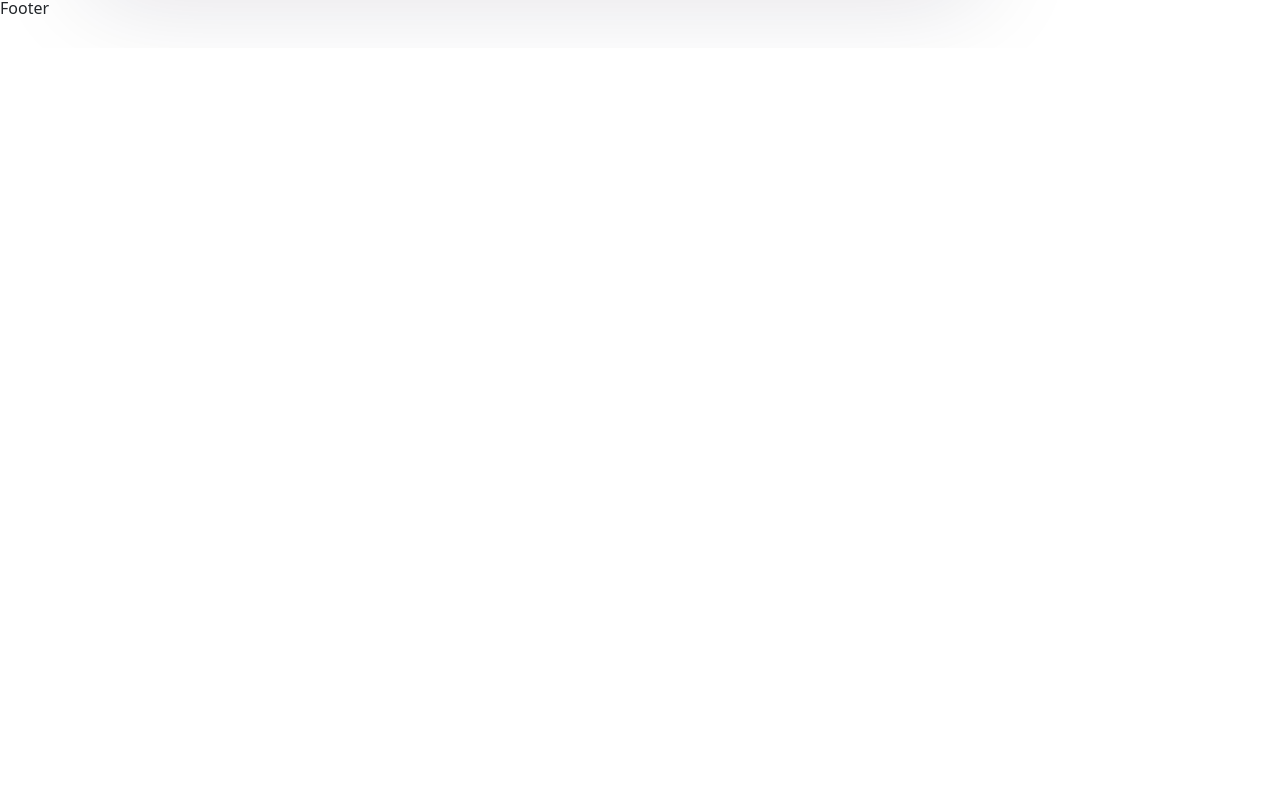
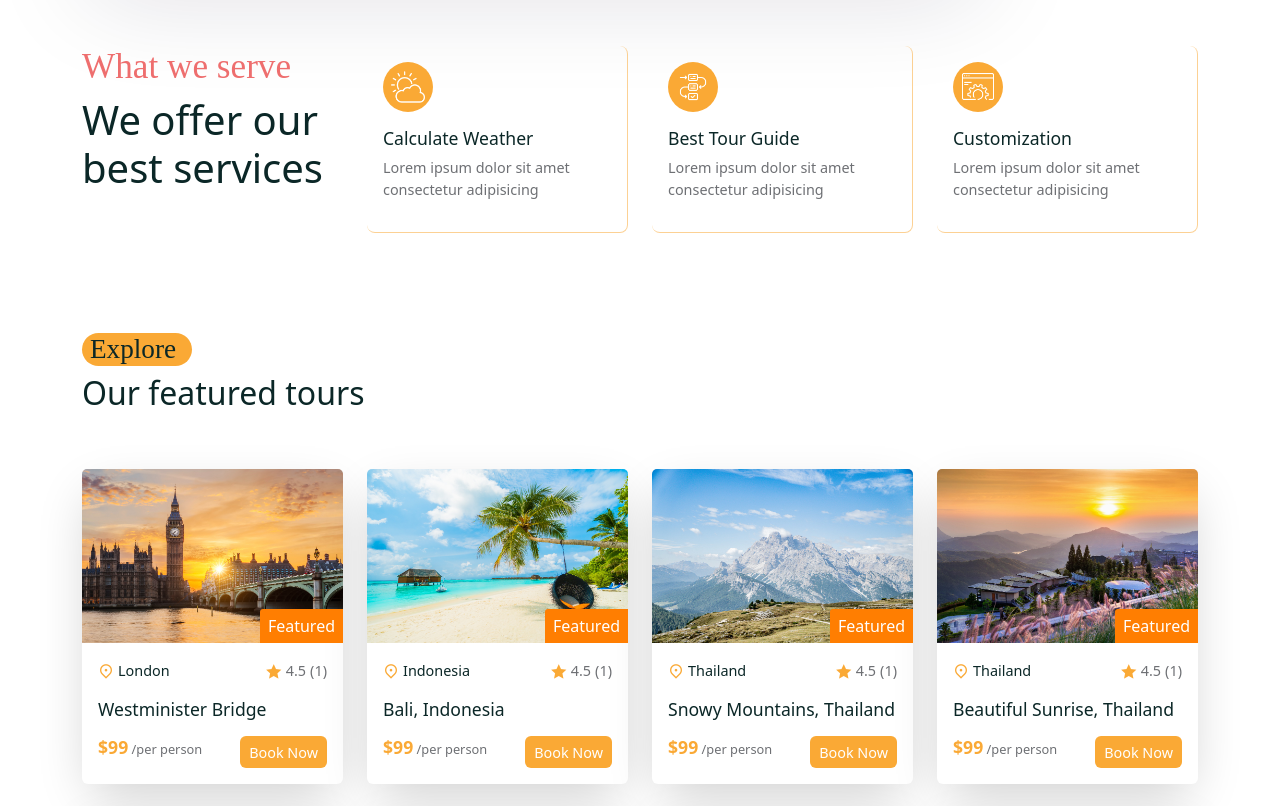
Before and after one commit to RodrigoMarquesPF/TourShop-MongoDB, a React (Create React App) app in the folder tour-management/frontend/: page /home in a window 1280 px wide. Shown: the part 752-1558 px from the top of the page. Before the commit the page ends 800 px from the top, so only its background shows below. Built offline with nearby package versions, Linux system fonts and the light colour scheme; a web font is replaced by a local one.

Commit message:
FeaturesTours

```diff
--- /dev/null
+++ b/tour-management/frontend/src/components/Featured-tours/FeaturedTourList.jsx
@@ -0,0 +1,20 @@
+import React from 'react'
+import TourCard from '../../shared/TourCard'
+import tourData from '../../assets/data/tours'
+import { Col } from 'reactstrap'
+
+const FeaturedTourList = () => {
+  return (
+  <>
+  {
+    tourData?.map(tour =>(
+        <Col lg='3' className='mb-4' key={tour.id}>
+            <TourCard tour={tour}/>
+            </Col>
+    ))
+  }
+  </>
+  );
+};
+
+export default FeaturedTourList;
--- a/tour-management/frontend/src/pages/Home.jsx
+++ b/tour-management/frontend/src/pages/Home.jsx
@@ -9,6 +9,8 @@ import worldImg from './../assets/images/world.png'
 import Subtitle from './../shared/Subtitle';
 
 import SearchBar from "../shared/SearchBar";
+import ServiceList from "../services/ServiceList";
+import FeaturedTourList from "../components/Featured-tours/FeaturedTourList";
 
 const Home = () => {
   return  <>
@@ -53,8 +55,32 @@ const Home = () => {
       </Row>
     </Container>
   </section>
-  {/* Fim Hero section */}
+  {/*  Hero section fim*/}
+  <section>
+    <Container>
+      <Row>
+        <Col lg='3'>
+          <h5 className="services__subtitle">What we serve</h5>
+          <h2 className="services__title">We offer our best services</h2>
+        </Col>
+        <ServiceList/>
+      </Row>
+    </Container>
+  </section>
 
+  {/*  feature tour section */}
+  <section>
+    <Container>
+      <Row>
+        <Col lg='12' className="mb-5">
+          <Subtitle subtitle={'Explore'}/>
+          <h2 className="featured__tour-title">Our featured tours</h2>
+        </Col>
+        <FeaturedTourList/>
+      </Row>
+    </Container>
+  </section>
+  {/*  feature tour section fim*/}
 
   </>
 };
--- /dev/null
+++ b/tour-management/frontend/src/services/ServiceCard.jsx
@@ -0,0 +1,18 @@
+import React from 'react';
+import './service-card.css';
+
+const ServiceCard = ({item}) => {
+
+    const {imgUrl, title, desc} =item
+
+  return  <div className="service__item">
+    <div className="service__img">
+        <img src={imgUrl} alt="" />
+    </div>
+        <h5>{title}</h5>
+        <p>{desc}</p>
+  </div>;
+
+}
+
+export default ServiceCard
--- /dev/null
+++ b/tour-management/frontend/src/services/ServiceList.jsx
@@ -0,0 +1,39 @@
+import React from 'react';
+import ServiceCard from './ServiceCard';
+import { Col } from 'reactstrap';
+
+import weatherImg from '../assets/images/weather.png'
+import guideImg from '../assets/images/guide.png'
+import customizationImg from '../assets/images/customization.png'
+
+const servicesData = [
+    {
+        imgUrl: weatherImg,
+        title: "Calculate Weather",
+        desc:"Lorem ipsum dolor sit amet consectetur adipisicing"
+    },
+    {
+        imgUrl: guideImg,
+        title: "Best Tour Guide",
+        desc:"Lorem ipsum dolor sit amet consectetur adipisicing"
+    },
+    {
+        imgUrl: customizationImg,
+        title: "Customization",
+        desc:"Lorem ipsum dolor sit amet consectetur adipisicing"
+    },
+]
+
+const ServiceList = () => {
+  return (<>
+  {
+    servicesData.map((item, index) => (
+    <Col lg='3' key={index}>
+        <ServiceCard item={item}/>
+    </Col>
+    ))}
+  </>
+  );
+};
+
+export default ServiceList
--- /dev/null
+++ b/tour-management/frontend/src/services/service-card.css
@@ -0,0 +1,36 @@
+
+
+.service__item{
+    padding: 1rem;
+    border-bottom: 1px solid #faa83586;
+    border-right: 1px solid #faa83586;
+    border-radius: 0.5rem;
+}
+
+.service__img{
+    width: 50px;
+    height: 50px;
+    display: flex;
+    align-items: center;
+    justify-content: center;
+    border-radius: 50px;
+    background: var(--secondary-color);
+    padding: 0.5rem;
+    margin-bottom: 1rem;
+    line-height: 50px;
+
+}
+
+.service__img img{
+    width: 100%;
+}
+
+.service__item h5{
+    font-size: 1.1rem;
+    font-weight: 500;
+}
+
+.service__item p{
+    font-size: .9rem;
+    color: var(--text-color);
+}
--- /dev/null
+++ b/tour-management/frontend/src/shared/TourCard.jsx
@@ -0,0 +1,46 @@
+import React from 'react';
+import {Card, CardBody} from "reactstrap";
+import {Link} from 'react-router-dom'
+
+import "./tour-card.css";
+
+const TourCard = ({tour}) => {
+
+    const  {id, title, city, photo, price, featured, avgRating, reviews} = tour
+
+  return <div className="tour__card">
+    <Card>
+            <div className="tour__img">
+                <img src={photo} alt="tour-img" />
+                <span>Featured</span>
+            </div>
+
+            <CardBody>
+            <div className="card__top d-flex align-items-center
+            justify-content-between">
+                <span className="tour__location d-flex align-items-center gap-1">
+                <i class="ri-map-pin-2-line"></i> {city}
+                </span>
+                <span className="tour__rating d-flex align-items-center gap-1">
+                <i class="ri-star-fill"></i> {avgRating}{" "}
+                <span>({reviews.length})</span>
+                </span>
+            </div>
+
+            <h5 className="tour__title"><Link to={'/tours/${id}'}>{title}</Link></h5>
+            <div className="card__bottom d-flex align-items-center
+            justify-content-between mt-3">
+                <h5>${price}<span> /per person</span></h5>
+                <button className="btn booking__btn">
+                    <Link to={'/tours/${id}'}>Book Now</Link>
+                </button>
+            </div>
+        </CardBody>
+    </Card>
+
+
+  </div>
+
+};
+
+export default TourCard
--- /dev/null
+++ b/tour-management/frontend/src/shared/tour-card.css
@@ -0,0 +1,97 @@
+
+
+.tour__img img{
+    width: 100%;
+    border-radius: 5px 5px 0 0;
+}
+
+.card{
+    border: none !important;
+    box-shadow: rgba(0, 0, 0, 0.2) 0px 18px 50px -10px;
+}
+
+.tour__img{
+    position: relative;
+}
+
+.tour__img span{
+    position: absolute;
+    bottom: 0;
+    right: 0;
+    width: max-content;
+    height: max-content;
+    z-index: 10;
+    background: var(--primary-color);
+    color: #fff;
+    padding: 0.3rem 0.5rem;
+    border-radius: 3px 0 0 0;
+}
+
+
+.card__top span i{
+    color: var(--secondary-color);
+}
+
+.tour__rating{
+    font-size: .9rem;
+    color: var(--text-color);
+}
+
+.tour__location{
+    color: var(--heading-color);
+    font-weight: 500;
+    font-size: .9rem;
+}
+
+.tour__rating i,
+.tour__location i {
+    font-size: 1rem;
+}
+
+
+.tour__title{
+    margin-top: 1rem;
+    font-size: 1.1rem;
+    cursor: pointer;
+}
+
+
+.tour__title a{
+    text-decoration: none;
+    color: var(--heading-color);
+    transition: 0.3s;
+}
+
+
+.tour__title a:hover {
+    color: var(--secondary-color);
+}
+
+
+.card__bottom h5{
+    color: var(--secondary-color);
+    font-size: 1.1rem;
+    font-weight: 700;
+}
+
+.card__bottom h5 span{
+    font-weight: 500;
+    color: var(--text-color);
+    font-size: 0.8rem;
+}
+
+.booking__btn{
+    background: var(--secondary-color) !important;
+    cursor: pointer;
+    padding: 0.2rem 0.5rem !important;
+}
+
+.booking__btn a{
+    text-decoration: none;
+    font-size: .9rem;
+    color: #fff;
+}
+
+.booking__btn a:hover{
+    color: #fff;
+}
--- a/tour-management/frontend/src/styles/home.css
+++ b/tour-management/frontend/src/styles/home.css
@@ -38,3 +38,20 @@
 .hero__img-box{
     padding-top: 2rem;
 }
+
+.services__subtitle{
+    font-size: 2.2rem;
+    font-weight: 500;
+    color: #ee6e6e;
+    font-family: var(--subtitle-font-name);
+}
+
+.services__title{
+    font-size: 2.5rem;
+    font-weight: 500;
+}
+
+.featured__tour-title{
+    font-style: 2.3rem;
+    font-weight: 500;
+}
```
